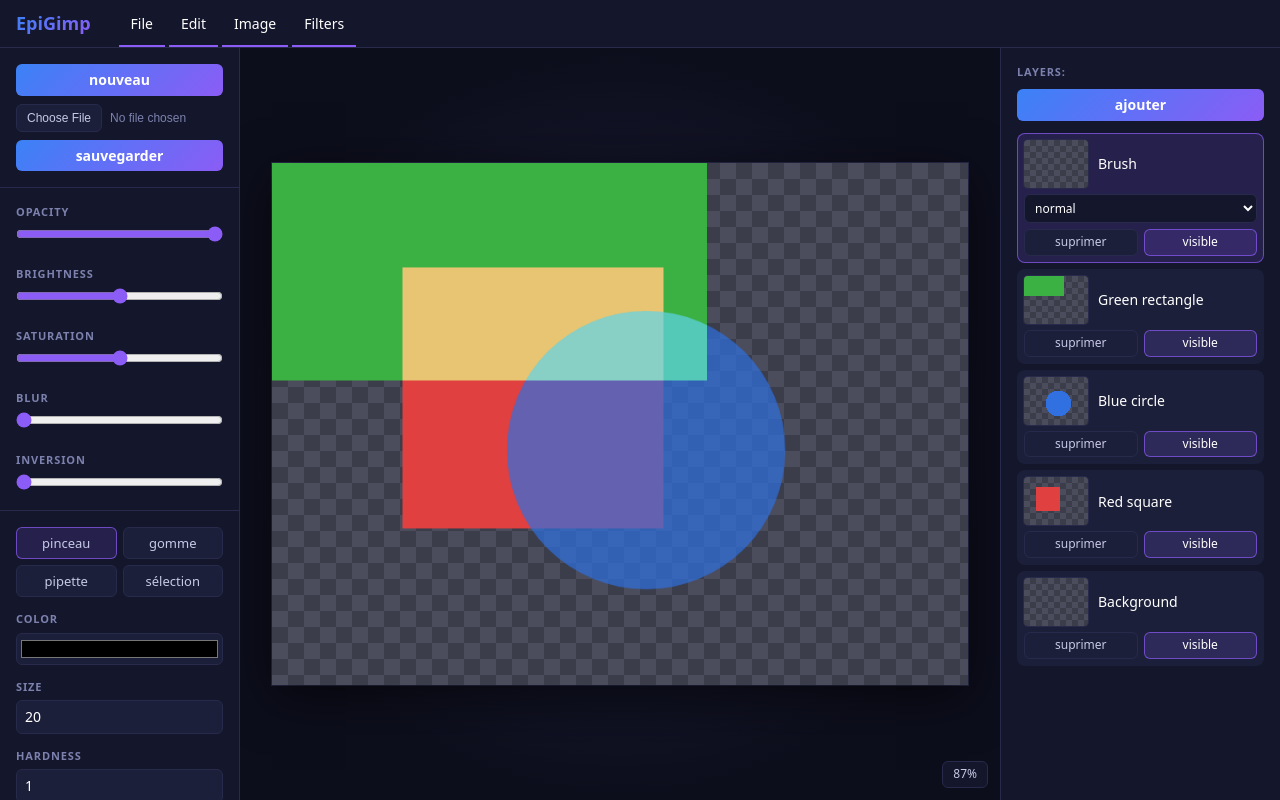
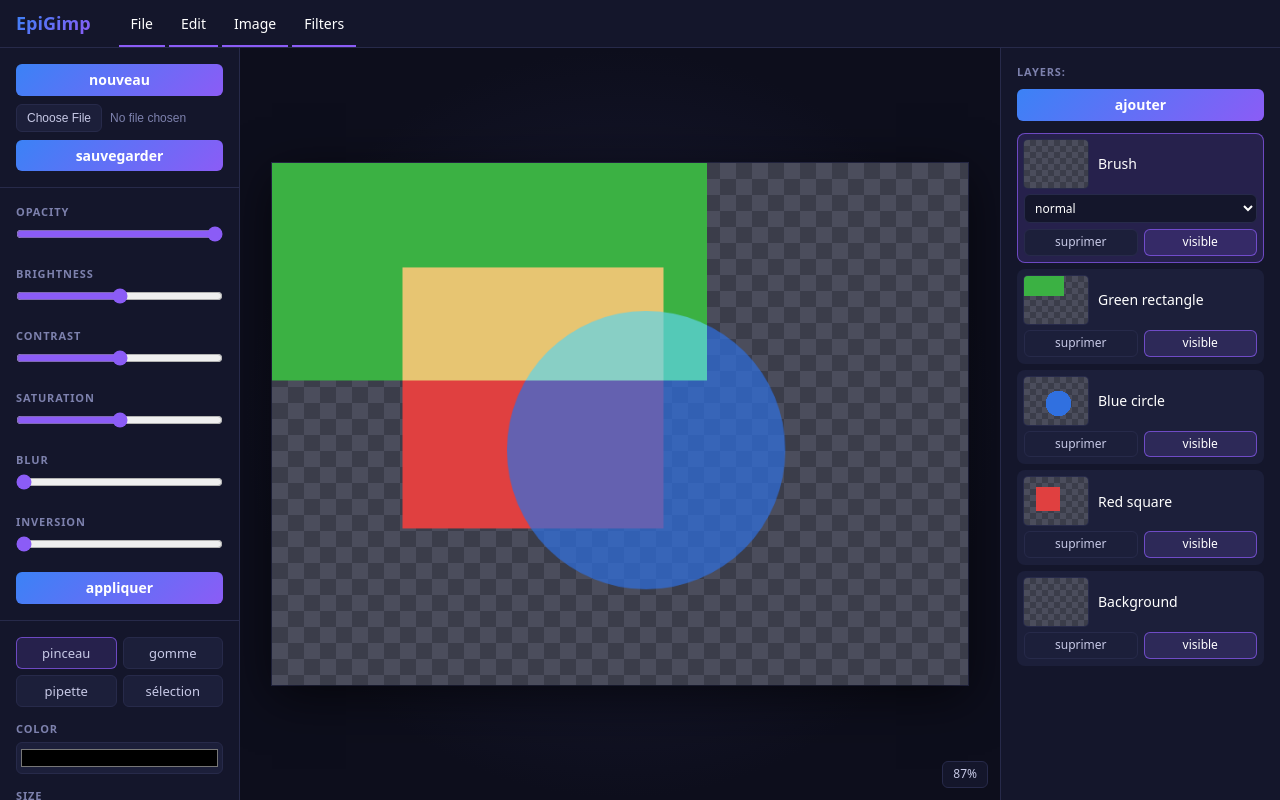
Before and after one commit to JurassicX/EpiGimp, a React (Vite) app: page / in a window 1280 px wide. Built offline with nearby package versions, Linux system fonts and the light colour scheme.

Commit message:
[+] adding a contrast slider and a button to apply the filters to the layer

```diff
--- a/src/ui/App.tsx
+++ b/src/ui/App.tsx
@@ -11,7 +11,11 @@ import {
   type BlendMode,
   type SelectionRect,
 } from "./core/document";
-import { DEFAULT_FILTERS, type FilterSettings } from "./core/filters";
+import {
+  DEFAULT_FILTERS,
+  toCssFilter,
+  type FilterSettings,
+} from "./core/filters";
 import { renderDocument } from "./core/renderer";
 import { DEFAULT_PANELS, type PanelVisibility } from "./core/panels";
 import { DEFAULT_BRUSH, type BrushSettings } from "./brush/drawSquare";
@@ -31,6 +35,28 @@ export function App() {
     const layers = doc.layers.map((layer) =>
       layer.id === doc.activeLayerId
         ? { ...layer, filters: { ...layer.filters, [key]: value } }
+        : layer,
+    );
+    setDoc({ ...doc, layers });
+  }
+
+  function applyFilters() {
+    const active = doc.layers.find((layer) => layer.id === doc.activeLayerId);
+    if (!active) return;
+
+    const copy = new OffscreenCanvas(doc.width, doc.height);
+    const copyCtx = copy.getContext("2d");
+    if (!copyCtx) return;
+    copyCtx.drawImage(active.canvas, 0, 0);
+
+    active.ctx.clearRect(0, 0, doc.width, doc.height);
+    active.ctx.filter = toCssFilter(active.filters);
+    active.ctx.drawImage(copy, 0, 0);
+    active.ctx.filter = "none";
+
+    const layers = doc.layers.map((layer) =>
+      layer.id === active.id
+        ? { ...layer, filters: { ...DEFAULT_FILTERS } }
         : layer,
     );
     setDoc({ ...doc, layers });
@@ -159,6 +185,7 @@ export function App() {
           onBrushChange={updateBrush}
           filters={activeFilters}
           onFilterChange={setFilter}
+          onApplyFilters={applyFilters}
           onOpenFile={openFile}
           onSaveImage={saveImage}
           onNewDocument={() => setShowNewDialog(true)}
--- a/src/ui/core/filters.ts
+++ b/src/ui/core/filters.ts
@@ -1,6 +1,7 @@
 export interface FilterSettings {
   opacity: number;
   brightness: number;
+  contrast: number;
   saturation: number;
   blur: number;
   inversion: number;
@@ -9,6 +10,7 @@ export interface FilterSettings {
 export const DEFAULT_FILTERS: FilterSettings = {
   opacity: 100,
   brightness: 100,
+  contrast: 100,
   saturation: 100,
   blur: 0,
   inversion: 0,
@@ -18,6 +20,7 @@ export function toCssFilter(filters: FilterSettings): string {
   return [
     `opacity(${filters.opacity}%)`,
     `brightness(${filters.brightness}%)`,
+    `contrast(${filters.contrast}%)`,
     `saturate(${filters.saturation}%)`,
     `blur(${filters.blur}px)`,
     `invert(${filters.inversion}%)`,
--- a/src/ui/panels/ToolPanel.css
+++ b/src/ui/panels/ToolPanel.css
@@ -48,6 +48,20 @@
   border-bottom: 1px solid var(--border);
 }
 
+.filters-panel > button {
+  display: block;
+  width: calc(100% - 32px);
+  margin: 6px 16px 10px;
+  font-weight: 600;
+  color: #fff;
+  background: var(--gradient);
+  border: none;
+}
+
+.filters-panel > button:hover {
+  filter: brightness(1.15);
+}
+
 .brush-panel {
   display: grid;
   grid-template-columns: repeat(2, minmax(0, 1fr));
--- a/src/ui/panels/ToolPanel.tsx
+++ b/src/ui/panels/ToolPanel.tsx
@@ -10,6 +10,7 @@ interface ToolPanelProps {
   onBrushChange: (changes: Partial<BrushSettings>) => void;
   filters: FilterSettings;
   onFilterChange: (key: keyof FilterSettings, value: number) => void;
+  onApplyFilters: () => void;
   onOpenFile: (file: File) => void;
   onSaveImage: () => void;
   onNewDocument: () => void;
@@ -21,6 +22,7 @@ export function ToolPanel({
   onBrushChange,
   filters,
   onFilterChange,
+  onApplyFilters,
   onOpenFile,
   onSaveImage,
   onNewDocument,
@@ -66,6 +68,14 @@ export function ToolPanel({
               onChange={(value) => onFilterChange("brightness", value)}
             />
             <Slider
+              id="contrast"
+              label="contrast"
+              min={0}
+              max={200}
+              value={filters.contrast}
+              onChange={(value) => onFilterChange("contrast", value)}
+            />
+            <Slider
               id="saturation"
               label="saturation"
               min={0}
@@ -89,6 +99,7 @@ export function ToolPanel({
               value={filters.inversion}
               onChange={(value) => onFilterChange("inversion", value)}
             />
+            <button onClick={onApplyFilters}>appliquer</button>
           </div>
         )}
       </div>
```
